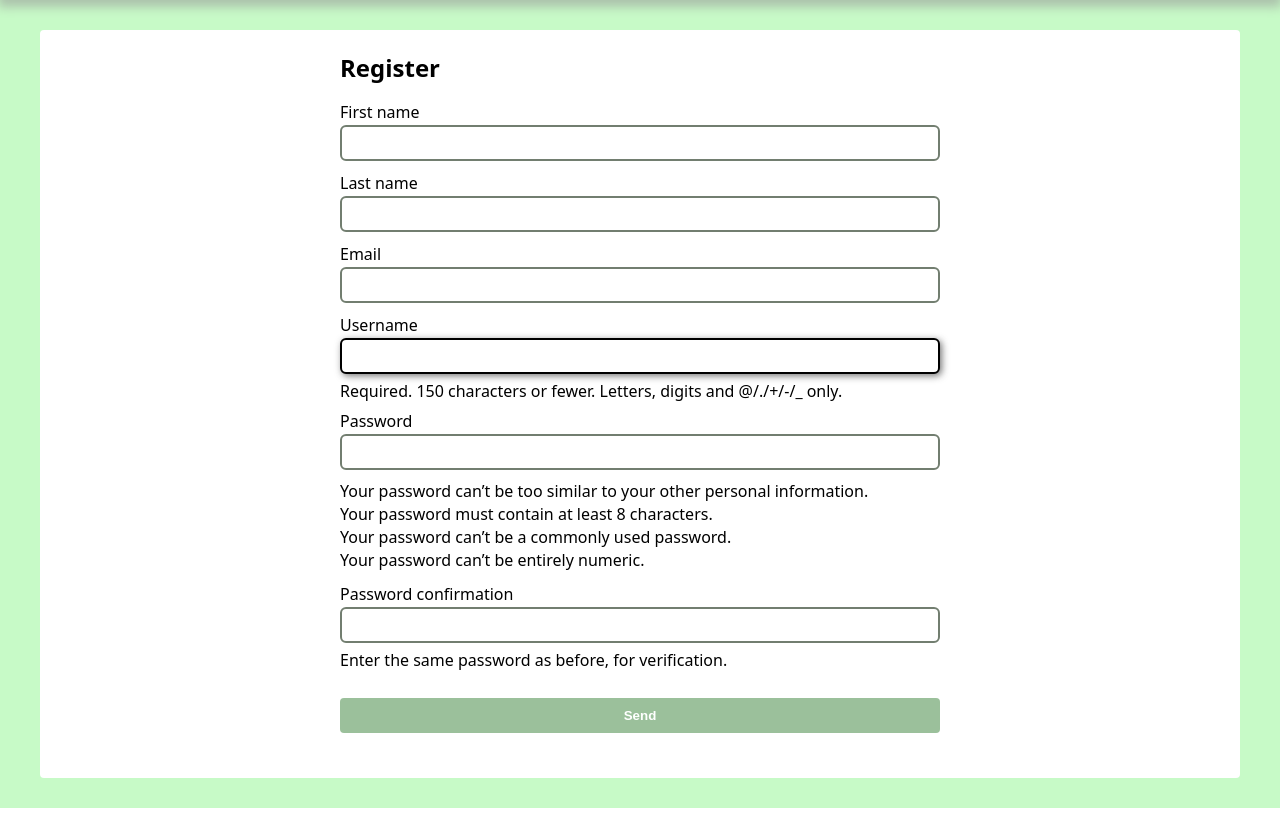
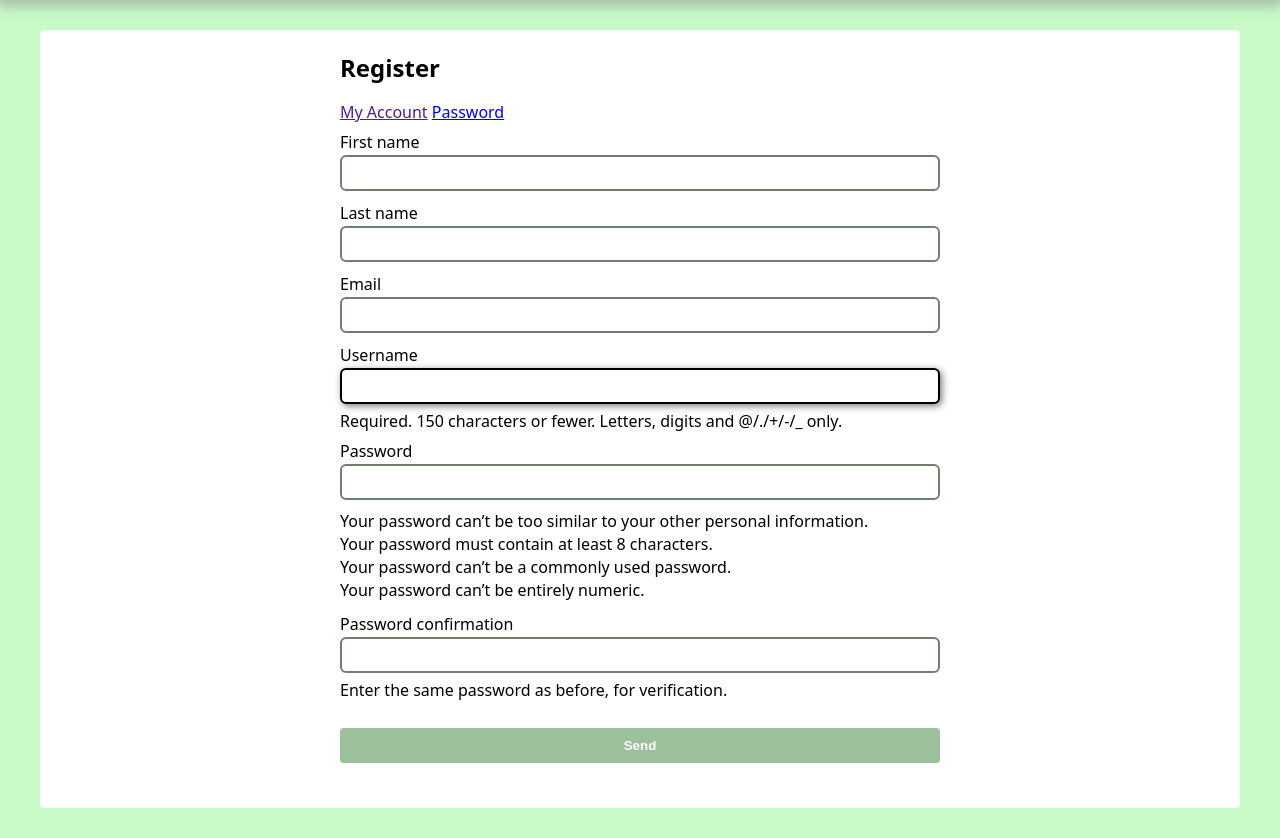
Before and after one commit to LuanAlmeida21/contacts-project, a Django app: page /user/create/ in a window 1280 px wide. Shown: the part 200-1038 px from the top of the page. Before the commit the page ends 1008 px from the top, so only its background shows below. Run offline with Django 4.2, Linux system fonts and the light colour scheme; the visitor is signed in with stand-in values (Sample User, id 1).

Commit message:
create html buttons for profile, my account and password

```diff
--- a/contact/templates/contact/user_create.html
+++ b/contact/templates/contact/user_create.html
@@ -4,7 +4,15 @@
 {% block content %}
 <div class="form-wrapper">
     <h2>Register</h2>
+    {% if user.is_authenticated %}
+        <div class="account-button">
+            <a class="button-link" href="">My Account</a>
+            <a class="button-link" href="{% url 'contact:user_login' %}">Password</a>
+        </div>
+        {% include 'contact/partials/form_user.html' %}
+    {% else %}
+        {% include 'contact/partials/form_user.html' %}
+    {% endif %}
 
-    {% include 'contact/partials/form_user.html' %}
 
-{% endblock content %}
+    {% endblock content %}
```
